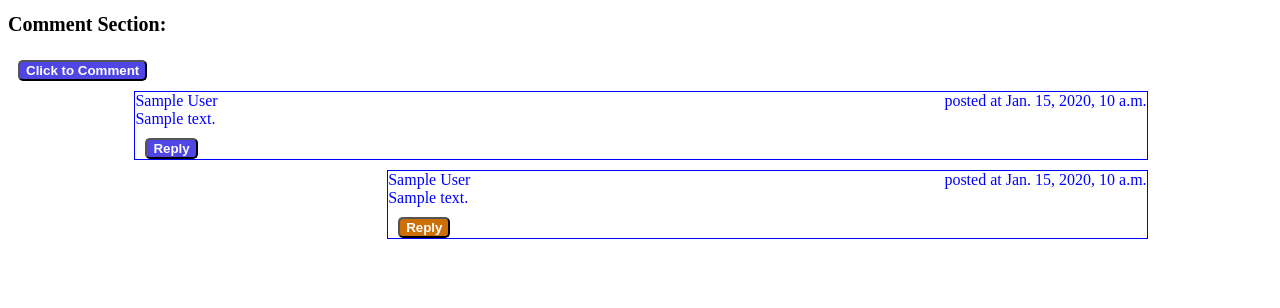
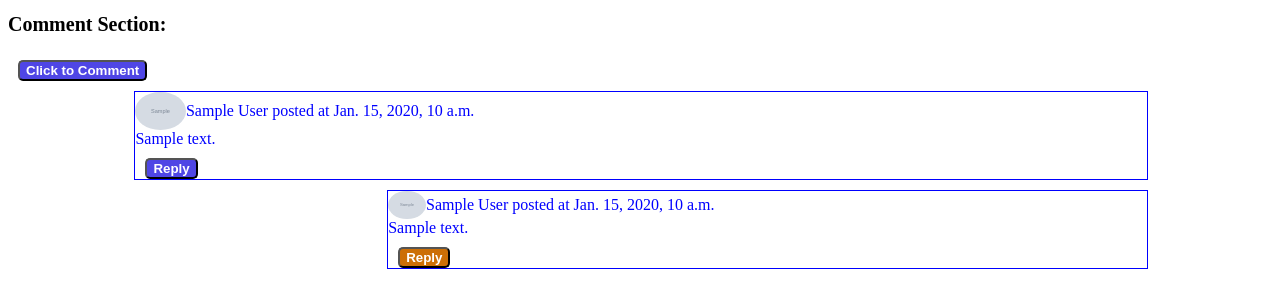
Before and after one commit to Ahmad1786/Senior-Project, a Django app: template project/posts/templates/comment-section.html in a window 1280 px wide. Shown: the top 308 px of the page. Run offline with Django 5.2, Linux system fonts and the light colour scheme; tables that the repository leaves empty hold one stand-in row (values such as "Sample post"); the template is opened without the code that fills it: values that come from a table or form of the project are taken from there, most other values are stand-ins (such as "Sample title", 1, 10 or a date in 2020); grey boxes marked "Sample" are stand-in pictures; some libraries are stand-ins or nearby versions.

Commit message:
Added profile pictures to comments! Woooooh

```diff
--- a/project/posts/templates/comment-section.html
+++ b/project/posts/templates/comment-section.html
@@ -22,7 +22,11 @@
         {% for parent_comment, replies in threads.items %}
             <!-- Print out the parent comment -->
             <div class="comment">
-                {{ parent_comment.author }}<a class="comment_date"> posted at {{ parent_comment.date_time }}</a>
+                <!-- Put the profile picture and comment post info on the same line -->
+                <div style="display: flex; align-items: center;">
+                    <img src="{{ parent_comment.author.profile_picture.url }}" alt="Your Profile Picture" class="profile_pic" style="max-width: 5%; max-height: 5%; border-radius: 50%">
+                    {{ parent_comment.author }} posted at {{ parent_comment.date_time }}
+                </div>
                 <div id="parent-comment{{ parent_comment.id }}">{{ parent_comment.content}}</div>
 
                 <!-- A button to make a reply. -->
@@ -41,8 +45,11 @@
                 <!-- Check for replies to the parent comment and print them out -->
                 {% for reply in replies %}
                     <div class="reply">
-                        <!-- Find alternative to avoid line break other than <a> tag? -->
-                        {{ reply.author }} <a class="comment_date"> posted at {{ reply.date_time }}</a>
+                        <!-- Put the profile picture and comment post info on the same line -->
+                        <div style="display: flex; align-items: center;">
+                            <img src="{{ parent_comment.author.profile_picture.url }}" alt="Your Profile Picture" class="profile_pic" style="max-width: 5%; max-height: 5%; border-radius: 50%">
+                            {{ reply.author }} posted at {{ reply.date_time }}
+                        </div>
                         <div id="reply-comment{{ reply.id }}">{{ reply.content}}</div>
 
                         <!-- A button to make a reply. -->
```
